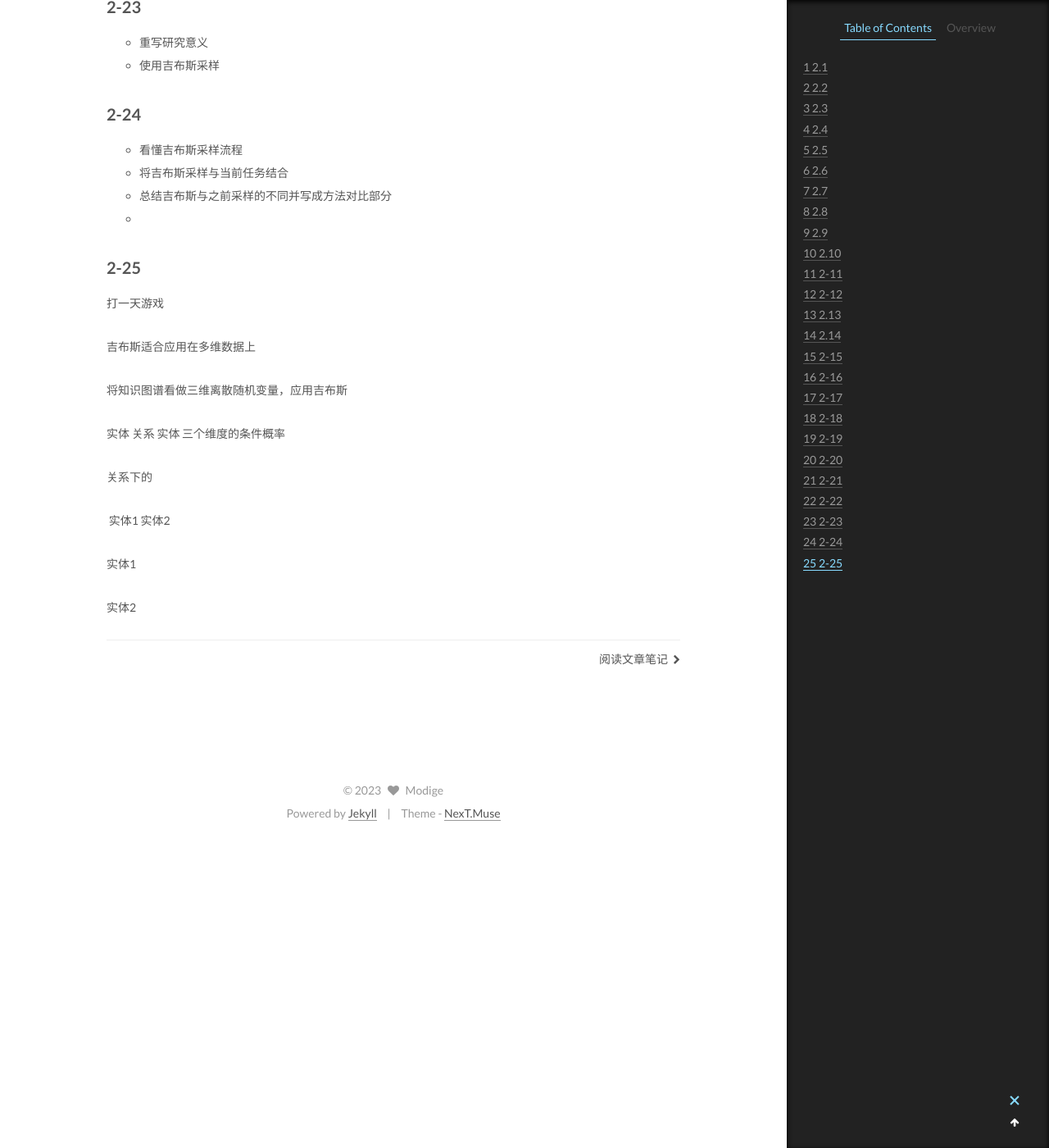
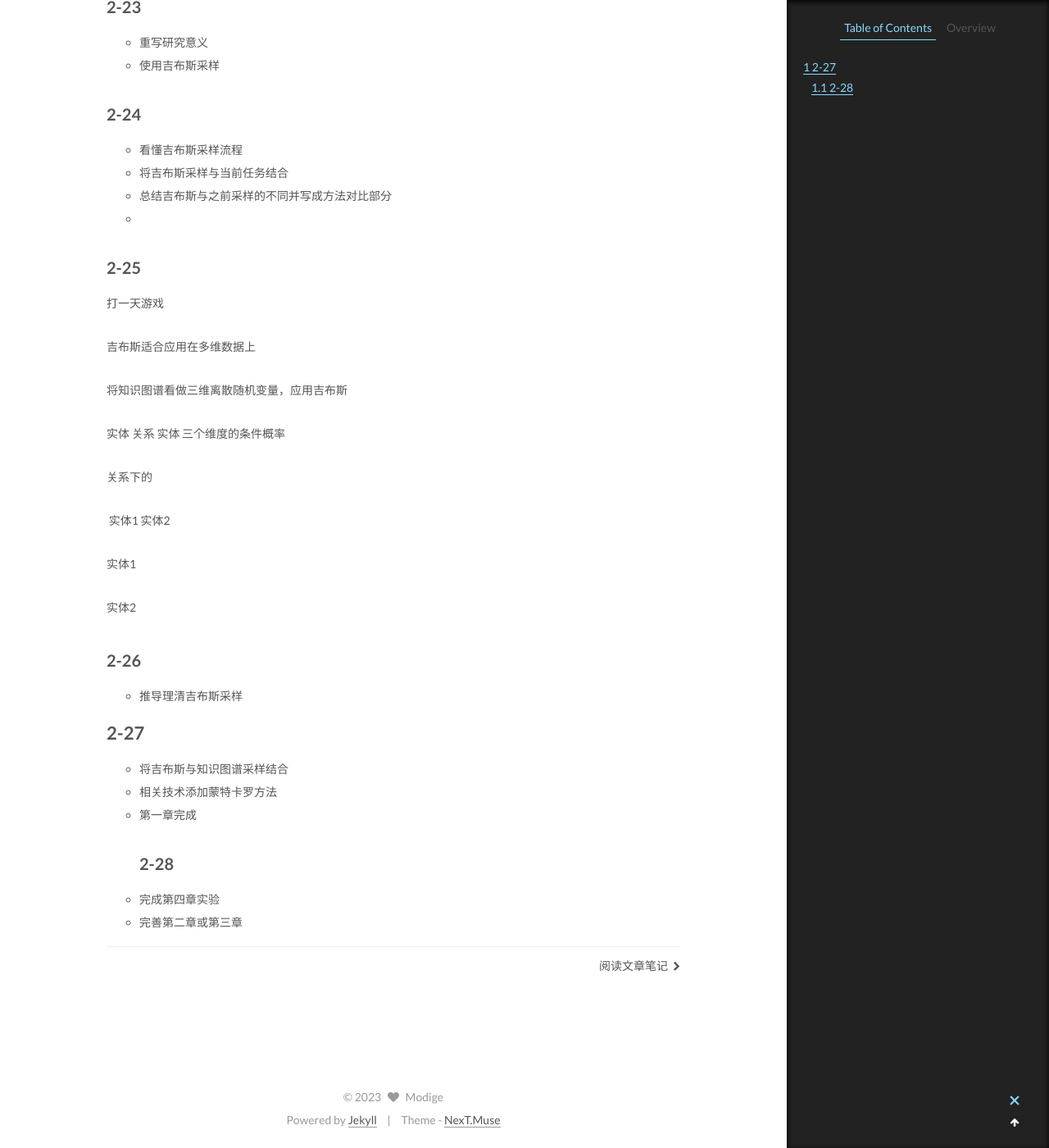
Before and after one commit to modiman/modiman.github.io, a Jekyll site: the page built from _posts/2023-2-3-二月份日记.md, in a window 1280 px wide and 1400 px high, scrolled down 9067 px. Shown: the whole window at 82% size. Built offline with Jekyll 4.4.1, drawn with Linux system fonts in a browser that asks for light colours.

Commit message:
Update 2023-2-3-二月份日记.md

```diff
--- a/_posts/2023-2-3-二月份日记.md
+++ b/_posts/2023-2-3-二月份日记.md
@@ -322,3 +322,16 @@
 实体1
 
 实体2
+
+## 2-26
+
+* 推导理清吉布斯采样
+
+# 2-27
+
+* 将吉布斯与知识图谱采样结合
+* 相关技术添加蒙特卡罗方法
+* 第一章完成
+## 2-28
+* 完成第四章实验
+* 完善第二章或第三章
```
